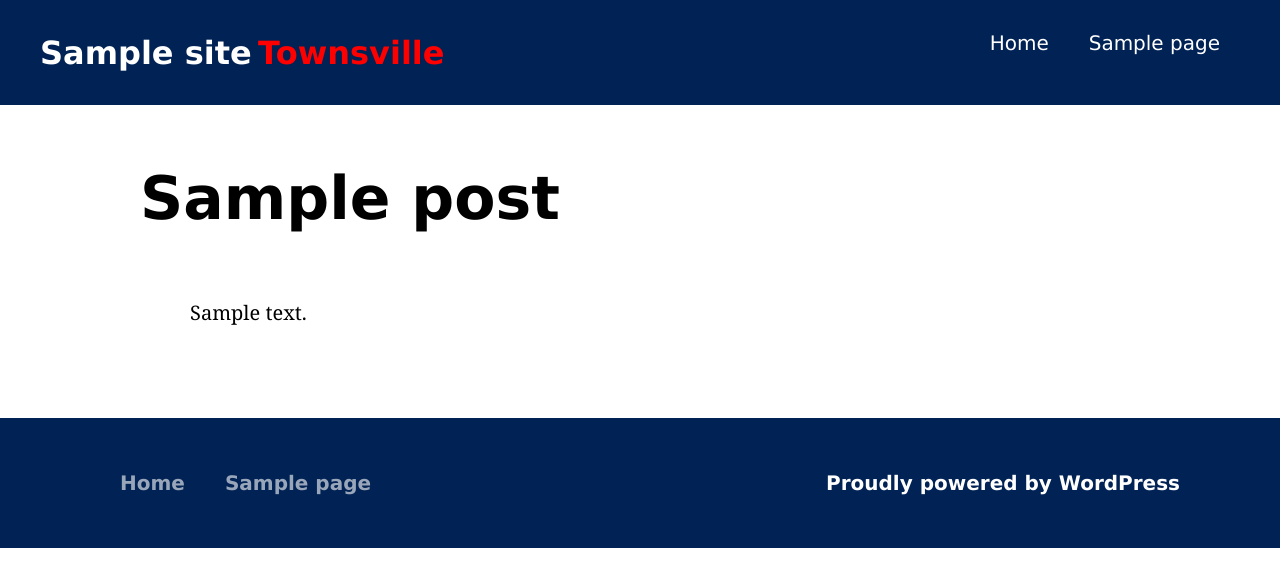
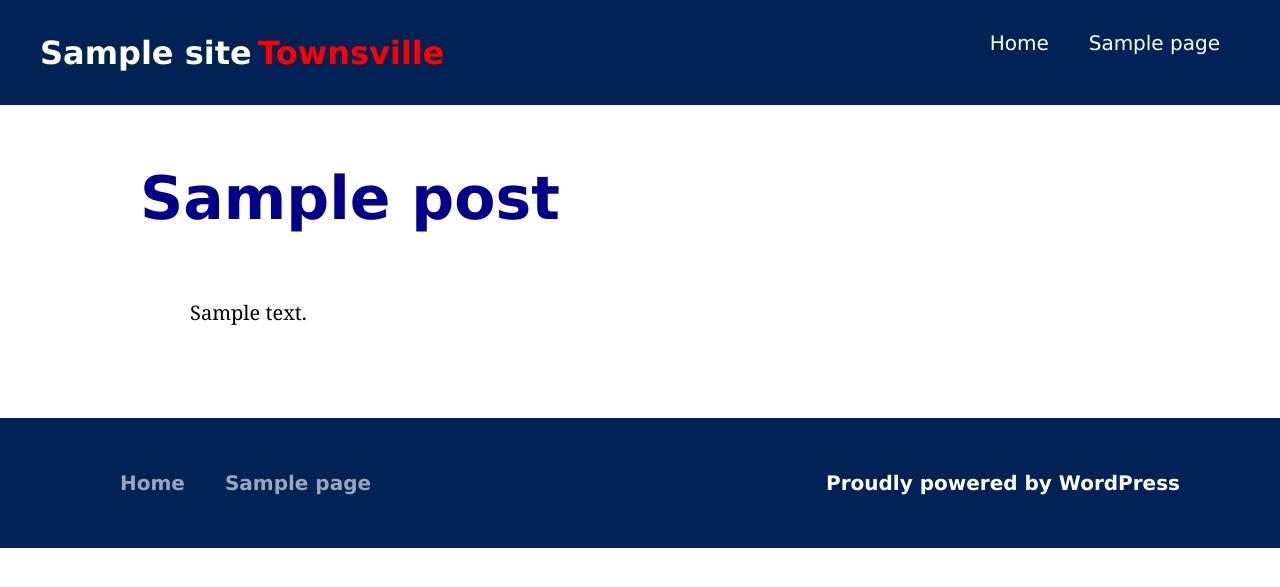
Before and after one commit to CP5637-2018-SP22/assessment-2-cp5637-team-08, a WordPress theme: template themes/u3atheme/page.php in a window 1280 px wide. Shown: the top 587 px of the page. Run offline with PHP 8.4 and a stand-in for WordPress, Linux system fonts and the light colour scheme; the site name, menu and one post (Sample post) are stand-ins, and other content is empty; some libraries are stand-ins or nearby versions.

Commit message:
some improvements

```diff
--- a/themes/u3atheme/sass/site/archive/_archive.scss
+++ b/themes/u3atheme/sass/site/archive/_archive.scss
@@ -24,11 +24,11 @@
 				flex: 1 0 100%;
 			}
 			.content-area {
-				width: 100%;
+				width: 95%;
 			}
 
 			.widget-area {
-				width: $size__ratio-small;
+				width: 0%;
 			}
 
 		}
--- a/themes/u3atheme/sass/site/primary/_posts-and-pages.scss
+++ b/themes/u3atheme/sass/site/primary/_posts-and-pages.scss
@@ -31,7 +31,7 @@
 .entry-title {
 	margin: .125em 0 .25em;
 	font-size: 2.5em;
-
+	color: darkblue;
 	@media screen and (min-width: $query__medium) {
 		font-size: 3em;
 	}
--- a/themes/u3atheme/sass/variables-site/_structure.scss
+++ b/themes/u3atheme/sass/variables-site/_structure.scss
@@ -1,7 +1,7 @@
 $size__max-width: 1080px;
 
 $size__ratio-small: 30%;
-$size__ratio-large: 60%;
+$size__ratio-large: 95%;
 
 $query__small: 600px;
 $query__medium: 900px;
--- a/themes/u3atheme/style.css
+++ b/themes/u3atheme/style.css
@@ -939,10 +939,10 @@ a:hover, a:active {
 		    flex: 1 0 100%;
 	}
 	.archive-view.has-sidebar .content-area {
-		width: 100%;
+		width: 95%;
 	}
 	.archive-view.has-sidebar .widget-area {
-		width: 30%;
+		width: 0%;
 	}
 }
 
@@ -1305,6 +1305,7 @@ button.dropdown-toggle {
 .entry-title {
 	margin: .125em 0 .25em;
 	font-size: 2.5em;
+	color: darkblue;
 }
 
 @media screen and (min-width: 900px) {
```
Also changed, not shown: themes/u3atheme/screenshot.png (deleted), 1 other file.
